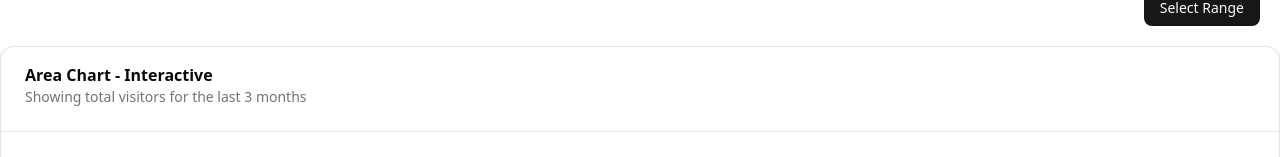
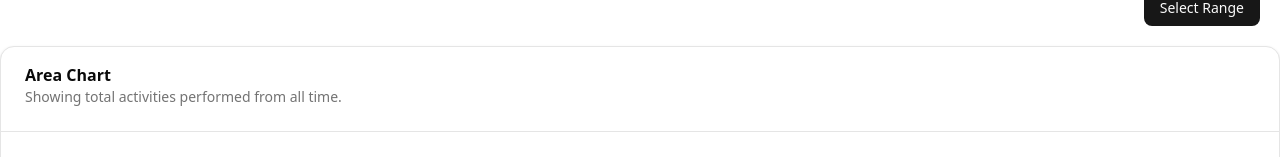
Before and after one commit to U-S-MOHANLAL/ascension-tracker, a React (Vite) app: page / in a window 1280 px wide. Shown: the part 197-354 px from the top of the page. Built offline with nearby package versions, Linux system fonts and the light colour scheme.

Commit message:
Area Chart Issue fix

```diff
--- a/src/components/Dashboard.jsx
+++ b/src/components/Dashboard.jsx
@@ -25,11 +25,11 @@ import {
   DialogTitle,
   DialogTrigger,
 } from "./ui/dialog";
-import { useState } from "react";
+import { useEffect, useState } from "react";
 
 export const description = "An interactive area chart";
 
-const chartData = [];
+let chartData = [];
 
 const chartConfig = {
   activities: {
@@ -55,7 +55,7 @@ export default function ChartAreaInteractive() {
             detail.month,
             dayIndex + 1,
           );
-          if (!check) {
+          if (check) {
             data.set(date, (data.get(date) || 0) + 1);
           } else {
             data.set(date, 0);
@@ -63,31 +63,42 @@ export default function ChartAreaInteractive() {
         });
       }
     }
-    chartData.push(
-      ...Array.from(data, ([date, activities]) => ({ date, activities })),
-    );
+    chartData = Array.from(data, ([date, activities]) => ({
+      date,
+      activities,
+    }));
+    setFilteredData(chartData);
   };
   const getFormattedDate = (year, month, day) => {
     return `${year}-${String(month + 1).padStart(2, "0")}-${String(day).padStart(2, "0")}`;
   };
-  prepareChartData();
 
+  useEffect(() => {
+    prepareChartData();
+  }, []);
   const processChartData = () => {
     // Process chart data based on selected date range
     if (dateRange.to && dateRange.from) {
       // Filter chartData based on dateRange
-      const filteredData = chartData.filter((dataPoint) => {
+      const filter = [];
+      chartData.forEach((dataPoint) => {
         const dataDate = new Date(dataPoint.date);
-        console.log(dataDate);
-        return (
+        if (
           dataDate >= new Date(dateRange.from) &&
           dataDate <= new Date(dateRange.to)
-        );
+        ) {
+          filter.push(dataPoint);
+        }
       });
-      setFilteredData(filteredData);
-      console.log("Filtered Data:", filteredData);
+      setFilteredData(filter);
+      console.log("Filtered Data:", chartData);
     }
   };
+
+  const periodContent =
+    new Intl.DateTimeFormat("en-GB").format(new Date(dateRange.from)) +
+    " to " +
+    new Intl.DateTimeFormat("en-GB").format(new Date(dateRange.to));
 
   return (
     <div>
@@ -150,9 +161,10 @@ export default function ChartAreaInteractive() {
       <Card className="pt-0">
         <CardHeader className="flex items-center gap-2 space-y-0 border-b py-5 sm:flex-row">
           <div className="grid flex-1 gap-1">
-            <CardTitle>Area Chart - Interactive</CardTitle>
+            <CardTitle>Area Chart</CardTitle>
             <CardDescription>
-              Showing total visitors for the last 3 months
+              Showing total activities performed from{" "}
+              {dateRange.from === dateRange.to ? "all time." : periodContent}
             </CardDescription>
           </div>
         </CardHeader>
```
